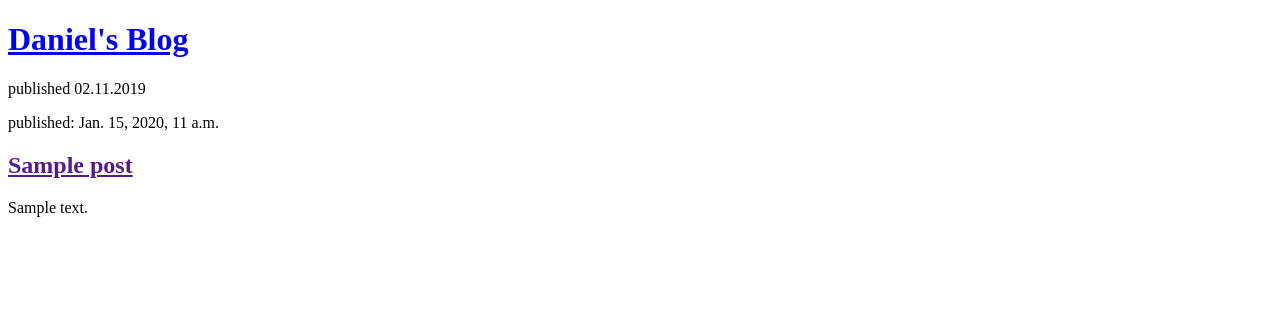
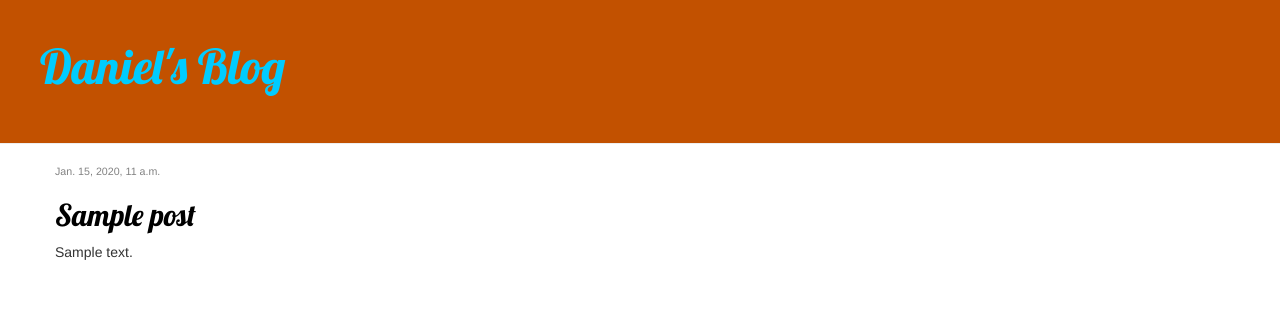
Before and after one commit to Dplaw/Blog, a Django app: template blog/templates/blog/post_list.html in a window 1280 px wide. Shown: the top 331 px of the page. Run offline with Django 3.2, Linux system fonts and the light colour scheme; the template is opened without the code that fills it: values that come from a table or form of the project are taken from there, others are empty; tables that the repository leaves empty hold one stand-in row (values such as "Sample post"); some libraries are stand-ins or nearby versions.

Commit message:
brokone view for detailed blog post

```diff
--- a/blog/static/css/blog.css
+++ b/blog/static/css/blog.css
@@ -0,0 +1,42 @@
+.page-header {
+    background-color: #C25100;
+    margin-top: 0;
+    padding: 20px 20px 40px 40px;
+}
+.page-header h1, .page-header h1 a, .page-header h1 a:visited, .page-header h1 a:active {
+    color: #00ccff;
+    font-size: 36pt;
+    text-decoration: none;
+}
+.content {
+    margin-left: 40px;
+}
+h1, h2, h3 {
+    font-family: 'Lobster', cursive;
+}
+.date {
+    color: #828282;
+    font-size: 8pt;
+}
+.save {
+    float: right;
+}
+
+.post-form textarea, .post-form input {
+    width: 100%;
+}
+
+.top-menu, .top-menu:hover, .top-menu:visited {
+    color: #ffffff;
+    float: right;
+    font-size: 26pt;
+    margin-right: 20px;
+}
+
+.post {
+    margin-bottom: 70px;
+}
+
+.post h2 a, .post h2 a:visited {
+    color: #000000;
+}
--- a/blog/templates/blog/base.html
+++ b/blog/templates/blog/base.html
@@ -1,10 +1,26 @@
 <!DOCTYPE html>
+{% load static %}
 <html lang="en">
-<head>
-    <meta charset="UTF-8">
-    <title>$Title$</title>
-</head>
-<body>
-$END$
-</body>
+    <head>
+        <link rel="stylesheet" href="//maxcdn.bootstrapcdn.com/bootstrap/3.2.0/css/bootstrap.min.css">
+        <link rel="stylesheet" href="//maxcdn.bootstrapcdn.com/bootstrap/3.2.0/css/bootstrap-theme.min.css">
+        <link rel="stylesheet" href="{% static 'css/blog.css' %}">
+        <link href="//fonts.googleapis.com/css?family=Lobster&subset=latin,latin-ext" rel="stylesheet" type="text/css">
+        <title>Daniel's web</title>
+    </head>
+    <div class="page-header">
+            <h1><a href="/"> Daniel's Blog </a> </h1>
+
+    </div>
+
+    <body>
+        <div class="content container">
+            <div class="row">
+                <div class="col-md-8">
+                {% block content %}
+                {% endblock %}
+                </div>
+            </div>
+        </div>
+    </body>
 </html>
--- a/blog/templates/blog/post_list.html
+++ b/blog/templates/blog/post_list.html
@@ -1,20 +1,13 @@
-<!DOCTYPE html>
-    <html lang="en">
-    <head>
-        <meta charset="UTF-8">
-        <title>Daniel's web</title>
-    </head>
-    <div>
-        <h1><a href="/"> Daniel's Blog </a> </h1>
-        <p> published 02.11.2019</p>
-    </div>
-        {% for post in posts %}
-            <div>
-                <p>published: {{ post.published_date }}</p>
-                <h2><a href="">{{ post.title }}</a></h2>
-                <p>{{ post.text|linebreaksbr }}</p>
+{% extends 'blog/base.html' %}
+
+{% block content %}
+    {% for post in posts %}
+        <div class="post">
+            <div class="date">
+                {{ post.published_date }}
             </div>
-        {% endfor %}
-    <body>
-    </body>
-</html>
+            <h2><a href="{% url 'post_detail' pk=post.pk %}">{{ post.title }}</a></h2>
+            <p>{{ post.text|linebreaksbr }}</p>
+        </div>
+    {% endfor %}
+{% endblock %}
--- a/blog/urls.py
+++ b/blog/urls.py
@@ -3,4 +3,5 @@ from . import views
 
 urlpatterns = [
     path('', views.post_list, name='post_list'),
+    path('post/<int:pk>/', views.post_detail, name='post_detail'),
 ]
```
Also changed, not shown: blog/templates/blog/post_detail.html (added, +13 -0 lines), blog/views.py (+6 -1 lines).
